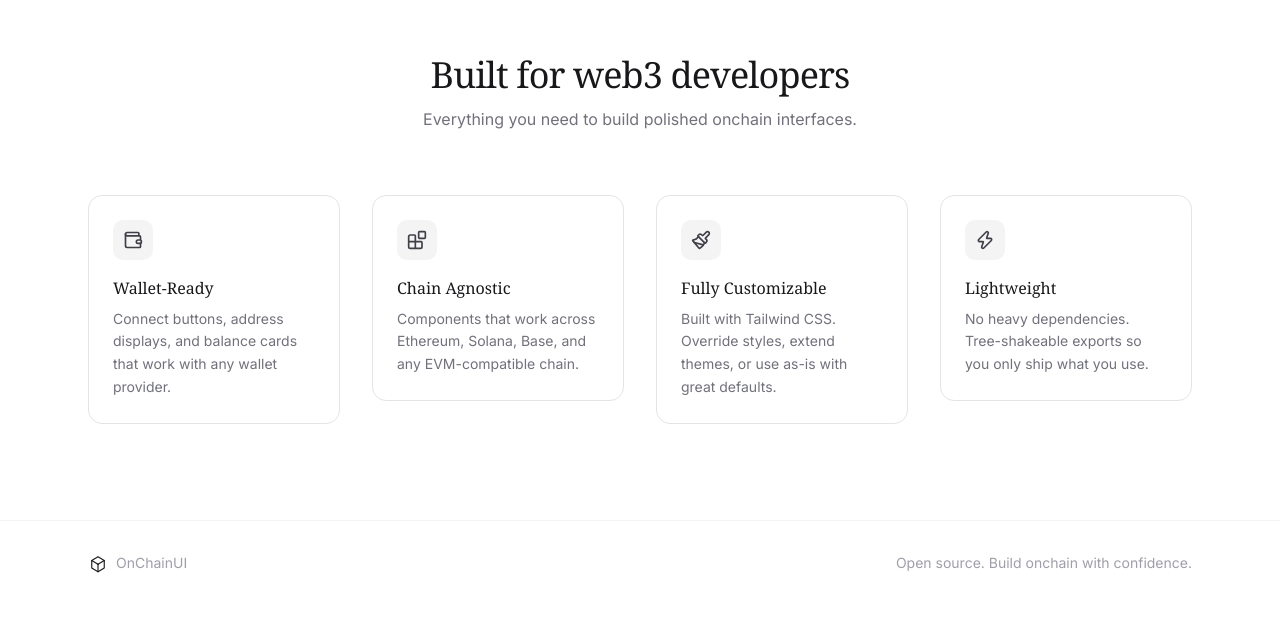
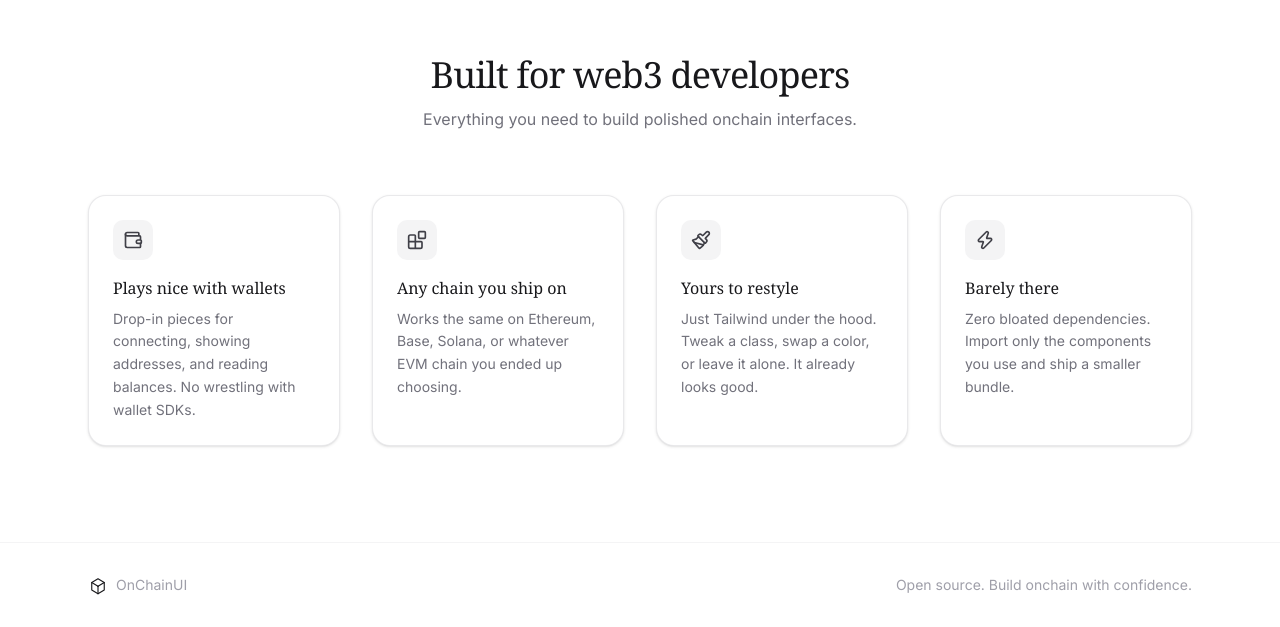
Before and after one commit to Quantapar/OnChainUI, a React (Vite) app in the folder frontend/: page / in a window 1280 px wide. Shown: the part 2487-3114 px from the top of the page. Before the commit the page ends 3092 px from the top, so only its background shows below. Built offline with nearby package versions, Linux system fonts and the light colour scheme.

Commit message:
refactor: update landing page feature texts and add cursor pointers

```diff
--- a/frontend/src/components/landing/Features.tsx
+++ b/frontend/src/components/landing/Features.tsx
@@ -4,27 +4,27 @@ import { ScrollReveal } from "../ScrollReveal";
 const FEATURES = [
   {
     icon: Wallet,
-    title: "Wallet-Ready",
+    title: "Plays nice with wallets",
     description:
-      "Connect buttons, address displays, and balance cards that work with any wallet provider.",
+      "Drop-in pieces for connecting, showing addresses, and reading balances. No wrestling with wallet SDKs.",
   },
   {
     icon: Blocks,
-    title: "Chain Agnostic",
+    title: "Any chain you ship on",
     description:
-      "Components that work across Ethereum, Solana, Base, and any EVM-compatible chain.",
+      "Works the same on Ethereum, Base, Solana, or whatever EVM chain you ended up choosing.",
   },
   {
     icon: Paintbrush,
-    title: "Fully Customizable",
+    title: "Yours to restyle",
     description:
-      "Built with Tailwind CSS. Override styles, extend themes, or use as-is with great defaults.",
+      "Just Tailwind under the hood. Tweak a class, swap a color, or leave it alone. It already looks good.",
   },
   {
     icon: Zap,
-    title: "Lightweight",
+    title: "Barely there",
     description:
-      "No heavy dependencies. Tree-shakeable exports so you only ship what you use.",
+      "Zero bloated dependencies. Import only the components you use and ship a smaller bundle.",
   },
 ];
 
@@ -41,10 +41,10 @@ export function Features() {
           </p>
         </ScrollReveal>
 
-<div className="mt-16 grid gap-8 sm:grid-cols-2 lg:grid-cols-4">
+<div className="mt-16 grid items-stretch gap-8 sm:grid-cols-2 lg:grid-cols-4">
           {FEATURES.map((feature, i) => (
-            <ScrollReveal key={feature.title} delay={i * 0.1} distance={30}>
-              <div className="rounded-xl border border-zinc-200 bg-white p-6 transition-[transform,box-shadow] duration-200 ease-[cubic-bezier(0.23,1,0.32,1)] hover:-translate-y-1 hover:shadow-md">
+            <ScrollReveal key={feature.title} delay={i * 0.1} distance={30} className="h-full">
+              <div className="flex h-full flex-col rounded-2xl border border-zinc-200/80 bg-white p-6 shadow-sm transition-all duration-300 ease-out hover:-translate-y-1.5 hover:border-zinc-300 hover:shadow-lg">
                 <div className="flex h-10 w-10 items-center justify-center rounded-lg bg-zinc-100">
                   <feature.icon className="h-5 w-5 text-zinc-700" aria-hidden="true" />
                 </div>
--- a/frontend/src/components/landing/FloatingNav.tsx
+++ b/frontend/src/components/landing/FloatingNav.tsx
@@ -35,7 +35,7 @@ export function FloatingNav({ navbarRef }: { navbarRef: React.RefObject<HTMLElem
         transition: "opacity 200ms cubic-bezier(0.23, 1, 0.32, 1), transform 200ms cubic-bezier(0.23, 1, 0.32, 1)",
       }}
     >
-      <a href="/" className="mb-8 block">
+      <a href="/" className="mb-8 block cursor-pointer">
         <img src="/logo.svg" alt="OnChainUI" width={28} height={28} className="h-7 w-7" />
       </a>
       <div className="flex flex-col gap-1">
--- a/frontend/src/components/landing/Hero.tsx
+++ b/frontend/src/components/landing/Hero.tsx
@@ -127,7 +127,7 @@ export function Hero() {
       </motion.div>
 
       <motion.div
-        className="relative mx-auto mt-24 max-w-6xl overflow-hidden"
+        className="relative mx-auto mt-24 max-w-6xl cursor-pointer overflow-hidden"
         style={{
           maskImage:
             "linear-gradient(to right, transparent, black 80px, black calc(100% - 80px), transparent)",
--- a/frontend/src/components/landing/Navbar.tsx
+++ b/frontend/src/components/landing/Navbar.tsx
@@ -26,7 +26,7 @@ export const Navbar = forwardRef<HTMLElement>(function Navbar(_props, ref) {
   return (
     <nav ref={ref}>
       <div className="relative mx-auto flex h-16 max-w-6xl items-center justify-between px-6">
-        <a href="/" className="flex items-center gap-1.5">
+        <a href="/" className="flex cursor-pointer items-center gap-1.5">
           <img src="/logo.svg" alt="OnChainUI" width={28} height={28} className="h-7 w-7" />
           <span className="text-[15px] font-semibold text-zinc-900">
             OnChainUI
@@ -38,7 +38,7 @@ export const Navbar = forwardRef<HTMLElement>(function Navbar(_props, ref) {
             <a
               key={link.label}
               href={link.href}
-              className="text-[13px] font-medium uppercase tracking-wide text-zinc-500 transition-[color] duration-150 ease-out hover:text-zinc-900 focus-visible:outline-none focus-visible:ring-2 focus-visible:ring-zinc-900 focus-visible:ring-offset-2 rounded-sm"
+              className="cursor-pointer text-[13px] font-medium uppercase tracking-wide text-zinc-500 transition-[color] duration-150 ease-out hover:text-zinc-900 focus-visible:outline-none focus-visible:ring-2 focus-visible:ring-zinc-900 focus-visible:ring-offset-2 rounded-sm"
             >
               {link.label}
             </a>
@@ -91,7 +91,7 @@ export const Navbar = forwardRef<HTMLElement>(function Navbar(_props, ref) {
                 key={link.label}
                 href={link.href}
                 onClick={() => setMobileOpen(false)}
-                className="rounded-lg px-3 py-2.5 text-[15px] text-zinc-600 hover:bg-zinc-50 hover:text-zinc-900"
+                className="cursor-pointer rounded-lg px-3 py-2.5 text-[15px] text-zinc-600 hover:bg-zinc-50 hover:text-zinc-900"
               >
                 {link.label}
               </a>
--- a/frontend/src/pages/ComponentsPage.tsx
+++ b/frontend/src/pages/ComponentsPage.tsx
@@ -126,7 +126,7 @@ function ComponentDetail({ component }: { component: ComponentMeta }) {
   return (
     <div className="max-w-3xl">
       <div className="flex items-center gap-2 text-[13px] text-zinc-400">
-        <Link to="/components" className="transition-colors hover:text-zinc-600">Components</Link>
+        <Link to="/components" className="cursor-pointer transition-colors hover:text-zinc-600">Components</Link>
         <ChevronRight className="h-3 w-3" />
         <span className="text-zinc-600">{component.category}</span>
         <ChevronRight className="h-3 w-3" />
@@ -272,19 +272,19 @@ export function ComponentsPage() {
       <header className="sticky top-0 z-40 border-b border-zinc-100 bg-white/95 backdrop-blur-md">
         <div className="mx-auto flex h-14 max-w-[1400px] items-center justify-between px-6">
           <div className="flex items-center gap-6">
-            <Link to="/" className="flex items-center gap-2">
+            <Link to="/" className="flex cursor-pointer items-center gap-2">
               <img src="/logo.svg" alt="OnChainUI" width={24} height={24} className="h-6 w-6" />
               <span className="text-[15px] font-semibold text-zinc-900">OnChainUI</span>
             </Link>
             <span className="hidden h-5 w-px bg-zinc-200 md:block" />
             <div className="hidden items-center gap-5 md:flex">
-              <Link to="/components" className="text-[13px] font-medium text-zinc-900">
+              <Link to="/components" className="cursor-pointer text-[13px] font-medium text-zinc-900">
                 Components
               </Link>
-              <a href="#" className="text-[13px] font-medium text-zinc-500 transition-colors hover:text-zinc-900">
+              <a href="#" className="cursor-pointer text-[13px] font-medium text-zinc-500 transition-colors hover:text-zinc-900">
                 Docs
               </a>
-              <a href="#" className="text-[13px] font-medium text-zinc-500 transition-colors hover:text-zinc-900">
+              <a href="#" className="cursor-pointer text-[13px] font-medium text-zinc-500 transition-colors hover:text-zinc-900">
                 Templates
               </a>
             </div>
```
